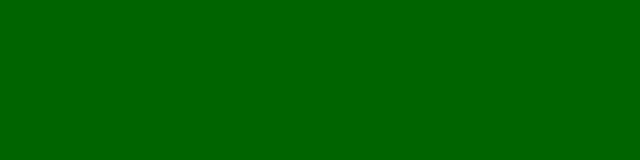
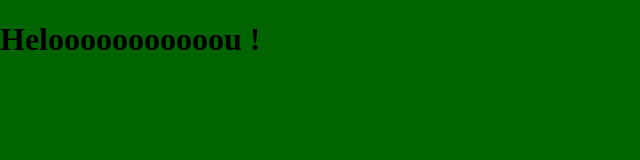
Before and after one commit to denislomos27/testareproiectztm, a plain HTML site: page index.html in a window 1280 px wide. Shown: the whole page, without its empty margins (0-640 px from the left). Drawn offline with Linux system fonts and the light colour scheme.

Commit message:
heloooou h1

```diff
--- a/index.html
+++ b/index.html
@@ -13,6 +13,7 @@
     <link rel="stylesheet" href="style.css">
 </head>
 <body>
+    <h1>Helooooooooooou !</h1>
     <!-- Script -->
     <script src="script.js"></script>
 </body>
```
